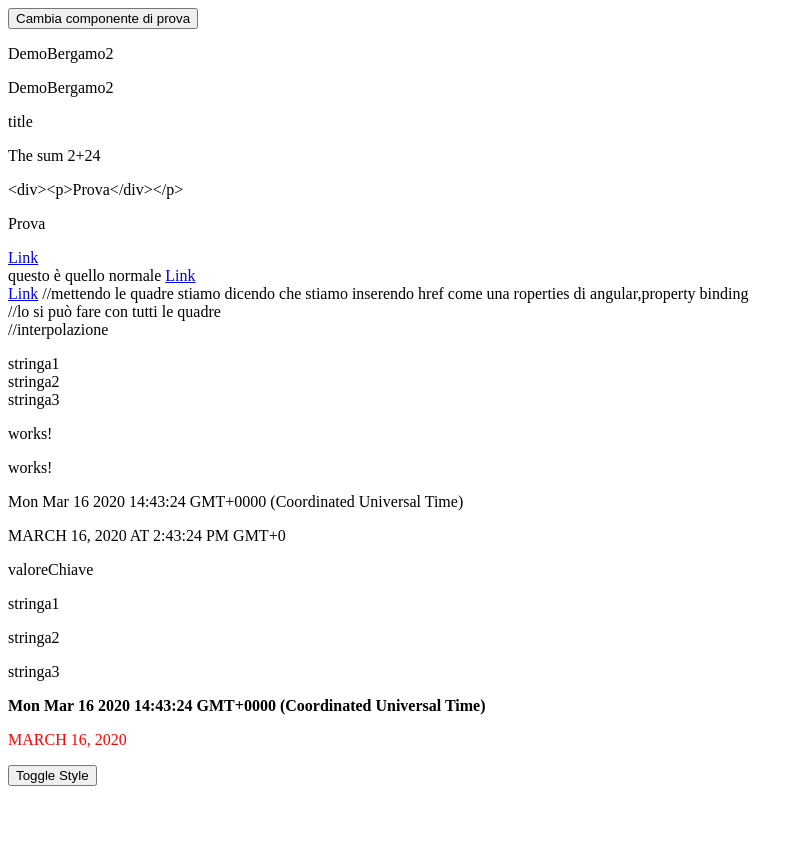
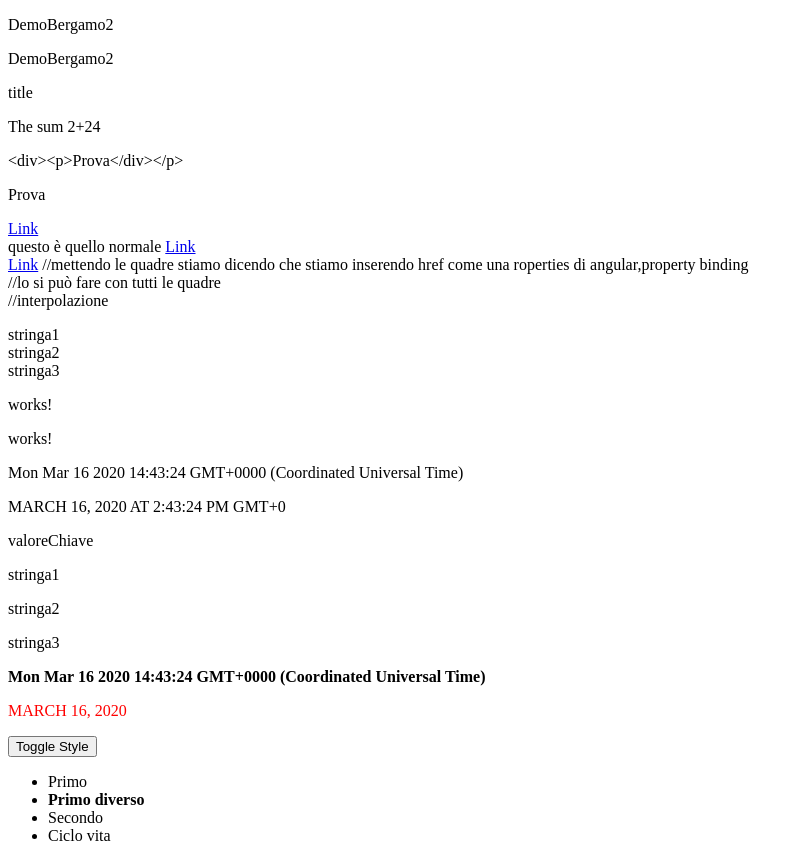
Before and after one commit to EmilioVerri/DemoBergamo2, an Angular app: page /primo-diverso in a window 1280 px wide. Shown: the whole page, without its empty margins (0-804 px from the left). Before the commit the page ends 800 px from the top, so only its background shows below. Built offline with nearby package versions, Linux system fonts and the light colour scheme.

Commit message:
utilizzo routerLink

```diff
--- a/src/app/app.component.html
+++ b/src/app/app.component.html
@@ -28,9 +28,9 @@ questi 2 sono gli altri
   <!--<app-primo [titoloInput]="title"></app-primo>-->
   <!--<app-secondo (myClick)="clickAppComponent($event)"></app-secondo> -->
   <!--<app-primo [titoloInput]="title"></app-primo>-->
-  <button (click)="showComponent()">Cambia componente di prova</button>
+  <!--<button (click)="showComponent()">Cambia componente di prova</button>-->
 
-  <router-outlet></router-outlet>
+
   <!--<div [ngSwitch]="componentToShow">
 
     <app-primo [parametroInput]="title" *ngSwitchCase="1" #primoComponent></app-primo>
@@ -41,3 +41,7 @@ questi 2 sono gli altri
         <app-secondo (clickPulsante)="clickAppComponent($event)"></app-secondo>
     </div>
 </div> -->
+
+<!--<button (click)="showComponent()">Cambia componente di prova</button>-->
+<router-outlet></router-outlet>
+<app-menu></app-menu>
--- a/src/app/app.component.ts
+++ b/src/app/app.component.ts
@@ -4,7 +4,7 @@ import {PrimoComponent} from './primo/primo.component';
 
 @Component({
   selector: 'app-root',
-  templateUrl: './app.component.html',
+  templateUrl:'./app.component.html',
   styleUrls: ['./app.component.scss']
 })
 export class AppComponent {
--- a/src/app/app.module.ts
+++ b/src/app/app.module.ts
@@ -2,11 +2,12 @@ import { BrowserModule } from '@angular/platform-browser';
 import { NgModule } from '@angular/core';
 import { FormsModule } from '@angular/forms';
 
-import { AppRoutingModule } from './app-routing.module';
+
 import { AppComponent } from './app.component';
 import { PrimoComponent } from './primo/primo.component';
 import { SecondoComponent } from './secondo/secondo.component';
 import {CiclovitaComponent} from './ciclovita/ciclovita.component';
+import { MenuComponent } from './menu/menu.component';
 import { Routes, RouterModule } from '@angular/router';
 import { PageNotFoundComponent } from './page-not-found/page-not-found.component';
 
@@ -26,6 +27,7 @@ const appRoutes: Routes=[
     SecondoComponent,
     CiclovitaComponent,
     PageNotFoundComponent,
+    MenuComponent
 
   ],
   imports: [
--- /dev/null
+++ b/src/app/menu/menu.component.html
@@ -0,0 +1,6 @@
+<ul>
+    <li routerLink="/primo" routerLinkActive="active">Primo</li>
+    <li routerLink="/primo-diverso" routerLinkActive="active">Primo diverso</li>
+    <li routerLink="/secondo" routerLinkActive="active">Secondo</li>
+    <li routerLink="/ciclo-vita" routerLinkActive="active">Ciclo vita</li>
+</ul>
--- /dev/null
+++ b/src/app/menu/menu.component.scss
@@ -0,0 +1,3 @@
+.active {
+    font-weight: bold;
+}
--- /dev/null
+++ b/src/app/menu/menu.component.ts
@@ -0,0 +1,15 @@
+import { Component, OnInit } from '@angular/core';
+
+@Component({
+  selector: 'app-menu',
+  templateUrl: './menu.component.html',
+  styleUrls: ['./menu.component.scss']
+})
+export class MenuComponent implements OnInit {
+
+  constructor() { }
+
+  ngOnInit(): void {
+  }
+
+}
```
Also changed, not shown: src/app/app-routing.module.ts (+28 -7 lines), 1 other file (tests, documents, lock files or other folders).
